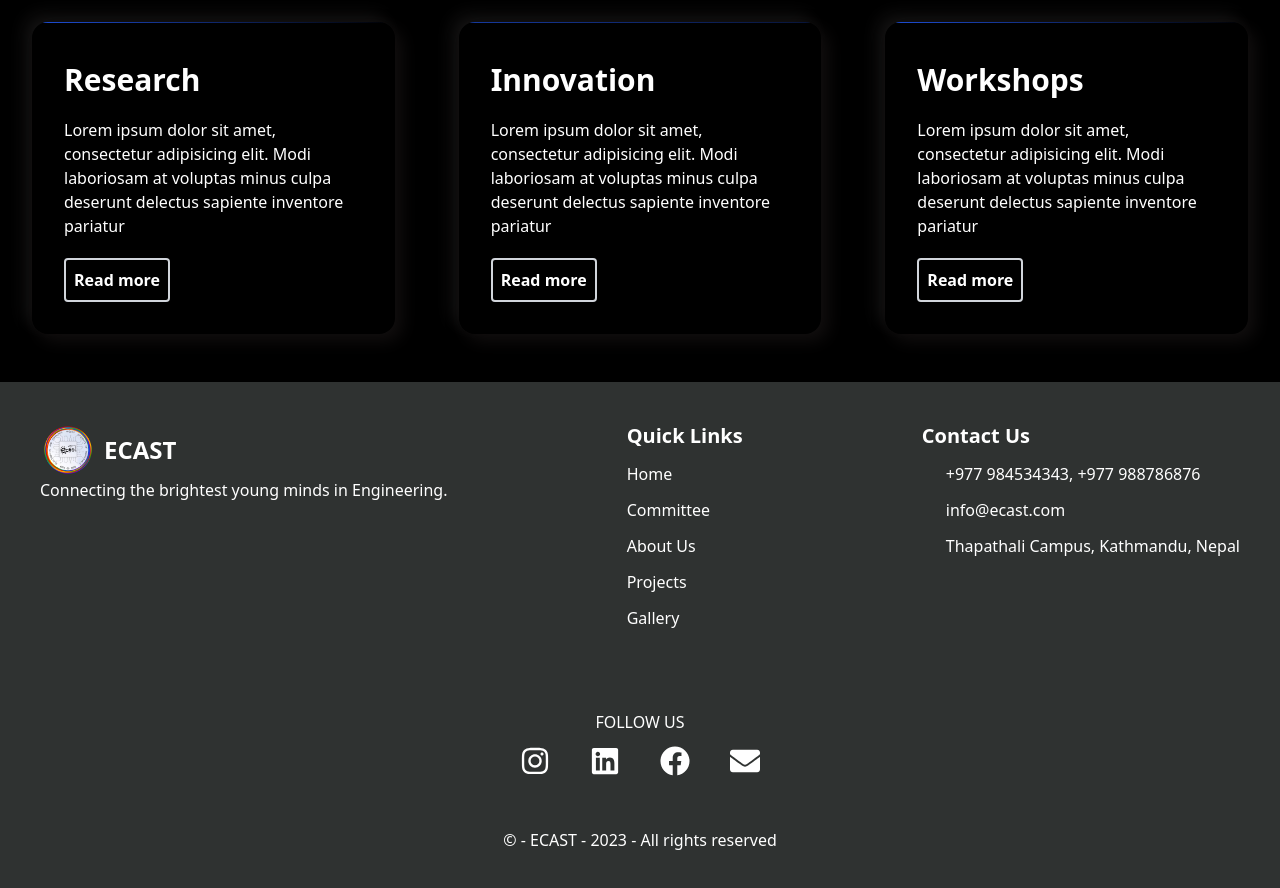
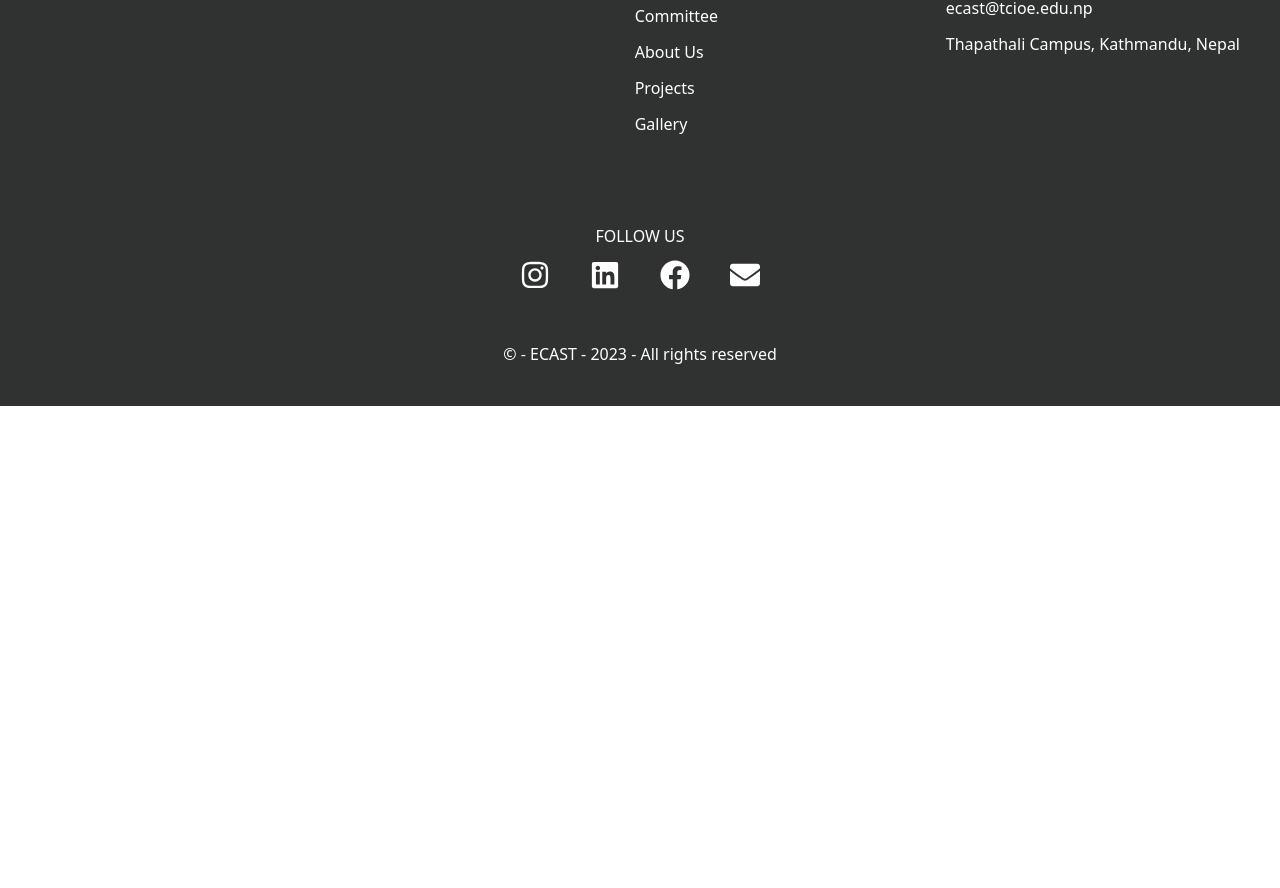
Before and after one commit to ecastthapathali/ecastthapathali.github.io, a React (Vite) app: page /ECAST-Web-Frontend/committee in a window 1280 px wide. Shown: the part 1274-2162 px from the top of the page. After the commit the page ends 1680 px from the top, so only its background shows below. Built offline with nearby package versions, Linux system fonts and the light colour scheme; some icons are missing.

Commit message:
fixed typescript errors & changed hightlight to about & added some css and details

```diff
--- a/src/App.tsx
+++ b/src/App.tsx
@@ -3,7 +3,6 @@ import NavBar from "./components/NavBar";
 import Home from "./components/Home";
 import About from "./components/About";
 import Committee from "./components/Committee";
-import Highlight from "./components/Highlight";
 import Footer from "./components/Footer";
 
 function App() {
@@ -16,9 +15,8 @@ function App() {
           <Route path="/about" Component={About} />
           <Route path="/committee" Component={Committee} />
         </Routes>
+        <Footer />
       </BrowserRouter>
-      <Highlight/>
-      <Footer/>
     </>
   );
 }
--- a/src/components/About.tsx
+++ b/src/components/About.tsx
@@ -1,5 +1,60 @@
 const About = () => {
-  return <div className="text-4xl mt-20">About</div>;
+  return (
+    <>
+      <div className="flex flex-col items-center justify-center bg-black text-white pt-10">
+        <p className="text-center font-bold text-xl">
+          WHAT ECAST IS ALL ABOUT ?
+        </p>
+        <div className="w-1/2 lg:w-1/4 mx-auto border-t-1 border-b-2 border-red-800 my-4"></div>
+      </div>
+      <section className="highlight text-white flex justify-between w-full h-auto pb-12 bg-black flex-col sm:flex-row sm:justify-center">
+        <div className="card text-white mr-8 ml-8 mt-10 pt-10 relative flex items-center justify-center p-8 overflow-hidden flex-basis-30 sm:w-96 box-shadow-card rounded-2xl w-auto shadow-custom">
+          <div className="content flex flex-col items-start gap-5">
+            <p className="heading font-bold text-3xl">Research</p>
+            <p className="para leading-normal">
+              Lorem ipsum dolor sit amet, consectetur adipisicing elit. Modi
+              laboriosam at voluptas minus culpa deserunt delectus sapiente
+              inventore pariatur
+            </p>
+            <button className="btn text-white no-underline p-2 font-semibold cursor-pointer rounded border-2 border-gray-300 outline-none transition-all hover:bg-crimson hover:border-transparent">
+              Read more
+            </button>
+          </div>
+          <div className="card-before absolute left-0 top-0 w-full h-px bg-gradient-to-r from-blue-700 to-crimson-700 z-10"></div>
+        </div>
+
+        <div className="card text-white mr-8 ml-8 mt-10 pt-10 relative flex items-center justify-center p-8 overflow-hidden flex-basis-30 w-80 sm:w-96 box-shadow-card rounded-2xl w-auto shadow-custom">
+          <div className="content flex flex-col items-start gap-5">
+            <p className="heading font-bold text-3xl">Innovation</p>
+            <p className="para leading-normal">
+              Lorem ipsum dolor sit amet, consectetur adipisicing elit. Modi
+              laboriosam at voluptas minus culpa deserunt delectus sapiente
+              inventore pariatur
+            </p>
+            <button className="btn text-white no-underline p-2 font-semibold cursor-pointer rounded border-2 border-gray-300 outline-none transition-all hover:bg-crimson hover:border-transparent">
+              Read more
+            </button>
+          </div>
+          <div className="card-before absolute left-0 top-0 w-full h-px bg-gradient-to-tr from-blue-700 to-crimson-700 z-10" />
+        </div>
+
+        <div className="card text-white mr-8 ml-8 mt-10 pt-10 relative flex items-center justify-center p-8 overflow-hidden flex-basis-30 sm:w-96 shadow-outline-red rounded-2xl w-auto shadow-custom">
+          <div className="content flex flex-col items-start gap-5">
+            <p className="heading font-bold text-3xl">Workshops</p>
+            <p className="para leading-normal">
+              Lorem ipsum dolor sit amet, consectetur adipisicing elit. Modi
+              laboriosam at voluptas minus culpa deserunt delectus sapiente
+              inventore pariatur
+            </p>
+            <button className="btn text-white no-underline p-2 font-semibold cursor-pointer rounded border-2 border-gray-300 outline-none transition-all hover:bg-crimson hover:border-transparent">
+              Read more
+            </button>
+          </div>
+          <div className="card-before absolute left-0 top-0 w-full h-px bg-gradient-to-r from-blue-700 to-crimson-700 z-10" />
+        </div>
+      </section>
+    </>
+  );
 };
 
 export default About;
--- a/src/components/Footer.tsx
+++ b/src/components/Footer.tsx
@@ -1,6 +1,4 @@
-import React from "react";
 import Logo from "../assets/ecast-logo.png";
-
 
 import {
   FaLinkedin,
@@ -9,11 +7,12 @@ import {
   FaEnvelope,
 } from "react-icons/fa";
 import { FaMobileScreen, FaRegEnvelope, FaLocationDot } from "react-icons/fa6";
+import { Link } from "react-router-dom";
 
 const Footer = () => {
   const currentYear = new Date().getFullYear();
   return (
-      <div className="footer px-10 py-10 bg-[#2f3231]">
+    <div className="footer px-10 py-10 bg-[#2f3231]">
       <div className="top-footer text-white flex justify-between pb-10 flex-col md:flex-row">
         <div className="motto pb-10 w-auto">
           <a href="./" className="mx-0 flex items-center">
@@ -24,13 +23,23 @@ const Footer = () => {
         </div>
         <div className="quick-links pb-10 w-auto">
           <h1 className="text-xl font-bold">Quick Links</h1>
-          <ul className="links">
-            <li className="pt-3 hover:text-crimson">Home</li>
-            <li className="pt-3 hover:text-crimson">Committee</li>
-            <li className="pt-3 hover:text-crimson">About Us</li>
-            <li className="pt-3 hover:text-crimson">Projects</li>
-            <li className="pt-3 hover:text-crimson">Gallery</li>
-          </ul>
+          <div className="links [&>*]:cursor-pointer flex flex-col m-1 p-1">
+            <Link to="/" className="pt-3 hover:text-crimson">
+              Home
+            </Link>
+            <Link to="/committee" className="pt-3 hover:text-crimson">
+              Committee
+            </Link>
+            <Link to="/about" className="pt-3 hover:text-crimson">
+              About Us
+            </Link>
+            <Link to="" className="pt-3 hover:text-crimson">
+              Projects
+            </Link>
+            <Link to="" className="pt-3 hover:text-crimson">
+              Gallery
+            </Link>
+          </div>
         </div>
         <div className="contact-us w-auto">
           <h1 className="text-xl font-bold">Contact Us</h1>
@@ -42,7 +51,7 @@ const Footer = () => {
 
           <div className="email flex items-center mt-3">
             <FaRegEnvelope className="mr-2" />
-            <span>info@ecast.com</span>
+            <span>ecast@tcioe.edu.np</span>
           </div>
 
           <div className="location flex items-center mt-3">
@@ -54,18 +63,34 @@ const Footer = () => {
       <div className="social text-white">
         <h2 className="f2 text-center">FOLLOW US</h2>
         <div className="social-links flex justify-center mt-3 mb-3">
-          <div className="instagram text-3xl mx-5">
+          <a
+            className="instagram text-3xl mx-5"
+            href="https://www.instagram.com/ecastthapathali/"
+            target="_blank"
+          >
             <FaInstagram />
-          </div>
-          <div className="linkedin text-3xl mx-5">
+          </a>
+          <a
+            className="linkedin text-3xl mx-5"
+            href="https://www.linkedin.com/company/ecastthapathali/"
+            target="_blank"
+          >
             <FaLinkedin />
-          </div>
-          <div className="facebook text-3xl mx-5">
+          </a>
+          <a
+            className="facebook text-3xl mx-5"
+            href="https://www.facebook.com/ecastthapathali"
+            target="_blank"
+          >
             <FaFacebook />
-          </div>
-          <div className="mail text-3xl mx-5">
+          </a>
+          <a
+            className="mail text-3xl mx-5"
+            href="mailto:ecast@tcioe.edu.np"
+            target="_blank"
+          >
             <FaEnvelope />
-          </div>
+          </a>
         </div>
         <div className="copyright text-center pt-10">
           &copy; - ECAST - {currentYear} - All rights reserved{" "}
--- a/src/components/Highlight.tsx
+++ /dev/null
@@ -1,61 +0,0 @@
-import React from "react";
-const Highlight = () => {
-  return (
-    <>
-      <div className="flex flex-col items-center justify-center bg-black text-white pt-10">
-        <p className="text-center font-bold text-xl">
-          WHAT ECAST IS ALL ABOUT ?
-        </p>
-        <div className="w-1/2 lg:w-1/4 mx-auto border-t-1 border-b-2 border-red-800 my-4"></div>
-      </div>
-      <section className="highlight text-white flex justify-between w-full h-auto pb-12 bg-black flex-col sm:flex-row sm:justify-center">
-        <div className="card text-white mr-8 ml-8 mt-10 pt-10 relative flex items-center justify-center p-8 overflow-hidden flex-basis-30 sm:w-96 box-shadow-card rounded-2xl w-auto shadow-custom">
-          <div className="content flex flex-col items-start gap-5">
-            <p className="heading font-bold text-3xl">Research</p>
-            <p className="para leading-normal">
-              Lorem ipsum dolor sit amet, consectetur adipisicing elit. Modi
-              laboriosam at voluptas minus culpa deserunt delectus sapiente
-              inventore pariatur
-            </p>
-            <button className="btn text-white no-underline p-2 font-semibold cursor-pointer rounded border-2 border-gray-300 outline-none transition-all hover:bg-crimson hover:border-transparent">
-              Read more
-            </button>
-          </div>
-          <div className="card-before absolute left-0 top-0 w-full h-px bg-gradient-to-r from-blue-700 to-crimson-700 z-10"></div>
-        </div>
-
-        <div className="card text-white mr-8 ml-8 mt-10 pt-10 relative flex items-center justify-center p-8 overflow-hidden flex-basis-30 w-80 sm:w-96 box-shadow-card rounded-2xl w-auto shadow-custom">
-          <div className="content flex flex-col items-start gap-5">
-            <p className="heading font-bold text-3xl">Innovation</p>
-            <p className="para leading-normal">
-              Lorem ipsum dolor sit amet, consectetur adipisicing elit. Modi
-              laboriosam at voluptas minus culpa deserunt delectus sapiente
-              inventore pariatur
-            </p>
-            <button className="btn text-white no-underline p-2 font-semibold cursor-pointer rounded border-2 border-gray-300 outline-none transition-all hover:bg-crimson hover:border-transparent">
-              Read more
-            </button>
-          </div>
-          <div className="card-before absolute left-0 top-0 w-full h-px bg-gradient-to-tr from-blue-700 to-crimson-700 z-10" />
-        </div>
-
-        <div className="card text-white mr-8 ml-8 mt-10 pt-10 relative flex items-center justify-center p-8 overflow-hidden flex-basis-30 sm:w-96 shadow-outline-red rounded-2xl w-auto shadow-custom">
-          <div className="content flex flex-col items-start gap-5">
-            <p className="heading font-bold text-3xl">Workshops</p>
-            <p className="para leading-normal">
-              Lorem ipsum dolor sit amet, consectetur adipisicing elit. Modi
-              laboriosam at voluptas minus culpa deserunt delectus sapiente
-              inventore pariatur
-            </p>
-            <button className="btn text-white no-underline p-2 font-semibold cursor-pointer rounded border-2 border-gray-300 outline-none transition-all hover:bg-crimson hover:border-transparent">
-              Read more
-            </button>
-          </div>
-          <div className="card-before absolute left-0 top-0 w-full h-px bg-gradient-to-r from-blue-700 to-crimson-700 z-10" />
-        </div>
-      </section>
-    </>
-  );
-};
-
-export default Highlight;
```
